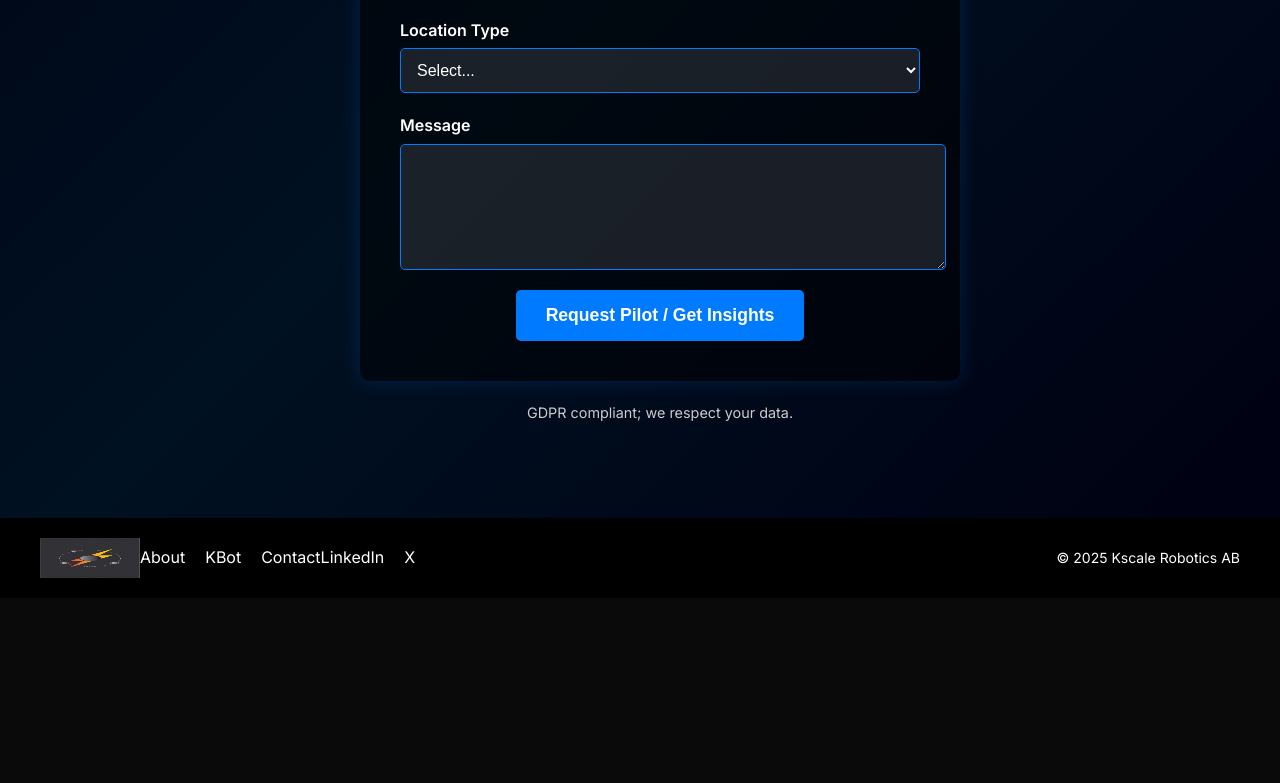
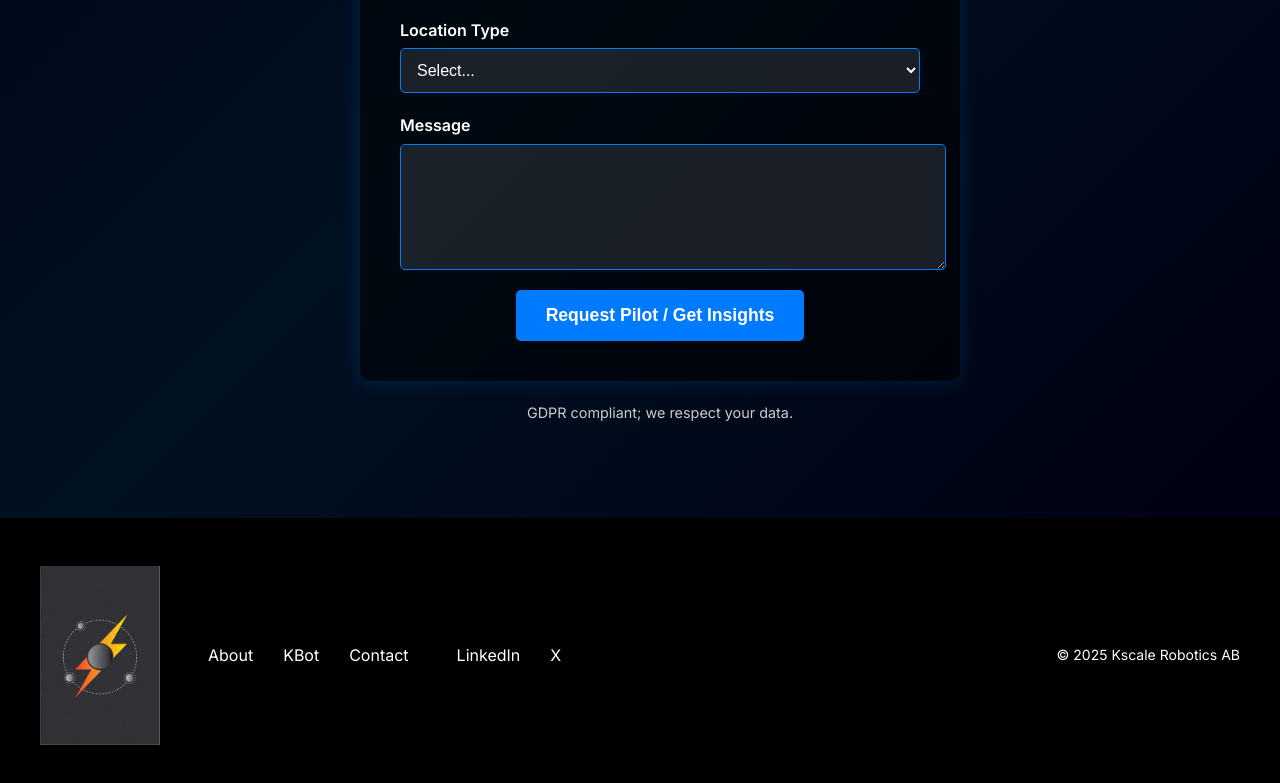
Before and after one commit to SamGit83/vercel-kscalerobotics, a Next.js app: page / in a window 1280 px wide. Shown: the part 6085-6868 px from the top of the page. Before the commit the page ends 6683 px from the top, so only its background shows below. Built offline with nearby package versions, Linux system fonts and the light colour scheme.

Commit message:
Fix footer spacing and increase logo size

```diff
--- a/components/Footer.js
+++ b/components/Footer.js
@@ -6,7 +6,7 @@ export default function Footer() {
   return (
     <footer className={styles.footer}>
       <div className={styles.container}>
-        <Image src="/logo.png" alt="Kscale Robotics Logo" width={100} height={100} className={styles.logo} />
+        <Image src="/logo.png" alt="Kscale Robotics Logo" width={120} height={60} className={styles.logo} />
         <nav className={styles.nav}>
           <Link href="/about">About</Link>
           <Link href="/kbot">KBot</Link>
--- a/components/Footer.module.css
+++ b/components/Footer.module.css
@@ -1,7 +1,7 @@
 .footer {
   background-color: #000;
   color: #fff;
-  padding: 20px 0;
+  padding: 3rem 0;
 }
 
 .container {
@@ -12,15 +12,17 @@
   align-items: center;
   text-align: center;
   padding: 0 20px;
+  gap: 1.5rem;
 }
 
 .logo {
-  height: 40px;
+  width: 120px;
+  height: auto;
 }
 
 .nav {
   display: flex;
-  gap: 20px;
+  gap: 30px;
 }
 
 .nav a {
@@ -31,7 +33,7 @@
 
 .social {
   display: flex;
-  gap: 20px;
+  gap: 30px;
 }
 
 .social a {
@@ -43,27 +45,19 @@
 .copyright {
   margin: 0;
   font-size: 14px;
-  flex: 1;
-  text-align: right;
 }
 
 @media (min-width: 768px) {
   .container {
     flex-direction: row;
-    justify-content: space-between;
+    justify-content: flex-start;
     align-items: center;
-    flex-wrap: wrap;
+    gap: 3rem;
     text-align: left;
   }
 
-  .nav,
-  .social {
-    margin: 0;
-  }
-
   .copyright {
+    margin-left: auto;
     text-align: right;
-    margin-top: 0;
-    flex: 1;
   }
 }
```
